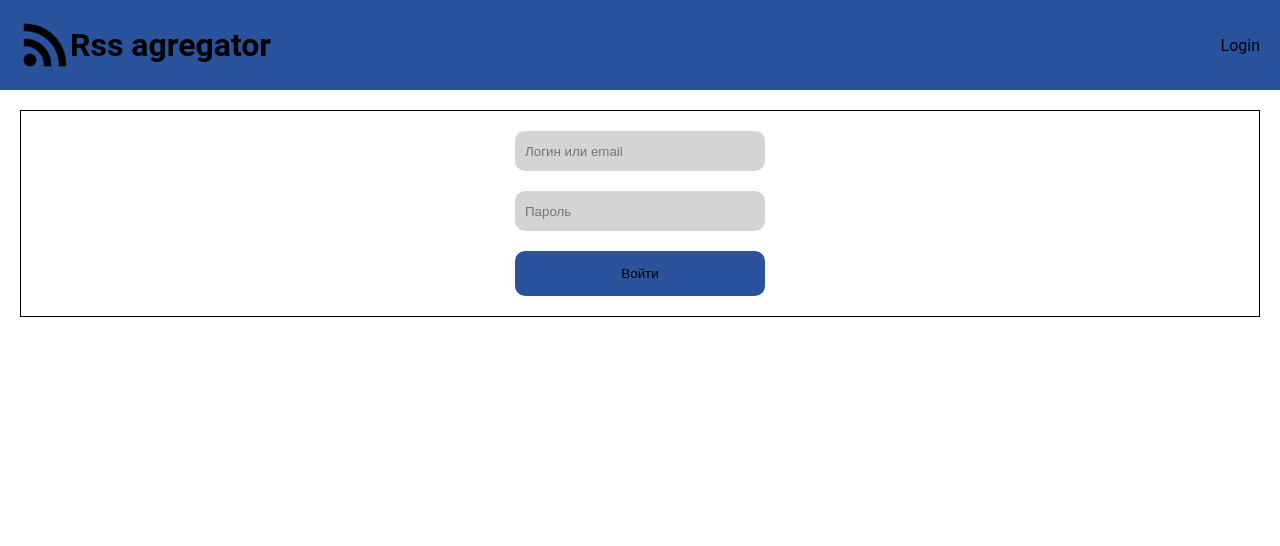
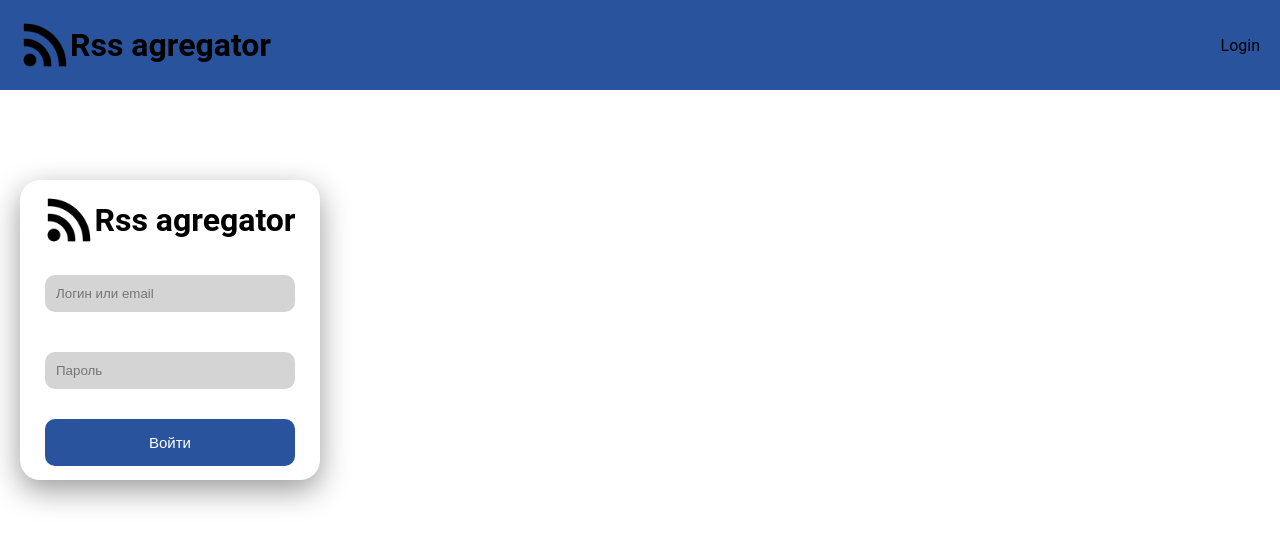
Before and after one commit to BarryTheAllen/rss_aggregator, a React (Vite) app in the folder frontend/rssGenerator/: page /Login in a window 1280 px wide. Shown: the top 546 px of the page. Built offline with nearby package versions, Linux system fonts and the light colour scheme.

Commit message:
login form

```diff
--- a/frontend/rssGenerator/src/UI/Button/Button.jsx
+++ b/frontend/rssGenerator/src/UI/Button/Button.jsx
@@ -1,7 +1,11 @@
 import styles from "./Button.module.css";
 
-const Button = ({ text }) => {
-  return <button className={styles.button}>{text}</button>;
+const Button = ({ text, ...props }) => {
+  return (
+    <button className={styles.button} {...props}>
+      {text}
+    </button>
+  );
 };
 
 export default Button;
--- a/frontend/rssGenerator/src/UI/Button/Button.module.css
+++ b/frontend/rssGenerator/src/UI/Button/Button.module.css
@@ -1,6 +1,21 @@
 .button {
+    display: flex;
+    justify-content: center;
+    align-items: center;
     padding: 15px;
     background: #2a539e;
     border-radius: 10px;
+    color: #fff;
+    font-size: 15px;
+    font-weight: 500;
     width: 250px;
+    cursor: pointer;
+    transition: all .3s ease-in-out;
 }
+
+.button:hover {
+    box-shadow: 0 5px 20px rgba(0, 0, 0, 0.2);
+    transform: translateY(2px);
+    color: #bbb9b9;
+    background: #0f3172;
+}
--- a/frontend/rssGenerator/src/UI/Header/Header.jsx
+++ b/frontend/rssGenerator/src/UI/Header/Header.jsx
@@ -1,13 +1,12 @@
 import { Link } from "react-router";
 import styles from "./Header.module.css";
-import logo from "./assets/logo.png";
+import Logo from "../Logo/";
 
 const Header = () => {
   return (
     <header className={styles.header}>
-      <Link to={"/Home"} className={styles.logo}>
-        <img src={logo} alt="Logo" className={styles.logoImg} />
-        <h1 className={styles.logoTitle}>Rss agregator</h1>
+      <Link to={"/Home"}>
+        <Logo />
       </Link>
       <nav>
         <Link to={"/Login"}>Login</Link>
--- a/frontend/rssGenerator/src/UI/Header/Header.module.css
+++ b/frontend/rssGenerator/src/UI/Header/Header.module.css
@@ -8,14 +8,3 @@
     top: 0;
     z-index: 1000;
 }
-
-.logo {
-    display: flex;
-    justify-content: center;
-    align-items: center;
-}
-
-.logoImg {
-    max-width: 135px;
-    max-height: 50px;
-}
--- a/frontend/rssGenerator/src/UI/Input/Input.jsx
+++ b/frontend/rssGenerator/src/UI/Input/Input.jsx
@@ -1,8 +1,13 @@
 import styles from "./Input.module.css";
 
-const Input = ({ placeholder, type }) => {
+const Input = ({ placeholder, type, ...props }) => {
   return (
-    <input className={styles.input} placeholder={placeholder} type={type} />
+    <input
+      className={styles.input}
+      placeholder={placeholder}
+      type={type}
+      {...props}
+    />
   );
 };
 
--- a/frontend/rssGenerator/src/UI/Input/Input.module.css
+++ b/frontend/rssGenerator/src/UI/Input/Input.module.css
@@ -4,4 +4,11 @@
     background: #d4d4d4;
     border-radius: 10px;
     padding: 10px;
+    border: 1px solid transparent;
+    margin: 10px;
+    transition:all .3s ease-in-out;
 }
+
+.input:focus {
+    border: 1px solid #3b3b3b;
+}
--- /dev/null
+++ b/frontend/rssGenerator/src/UI/Logo/Logo.jsx
@@ -0,0 +1,13 @@
+import styles from "./Logo.module.css";
+import logo from "./assets/logo.png";
+
+const Logo = () => {
+  return (
+    <div className={styles.logo}>
+      <img src={logo} alt="logo" className={styles.logoImg} />
+      <h1 className={styles.logoTitle}>Rss agregator</h1>
+    </div>
+  );
+};
+
+export default Logo;
--- /dev/null
+++ b/frontend/rssGenerator/src/UI/Logo/Logo.module.css
@@ -0,0 +1,10 @@
+.logo {
+    display: flex;
+    justify-content: center;
+    align-items: center;
+}
+
+.logoImg {
+    max-width: 135px;
+    max-height: 50px;
+}
--- /dev/null
+++ b/frontend/rssGenerator/src/UI/Logo/index.js
@@ -0,0 +1,2 @@
+import Logo from "./Logo";
+export default Logo;
--- a/frontend/rssGenerator/src/pages/authorization/login/Login.jsx
+++ b/frontend/rssGenerator/src/pages/authorization/login/Login.jsx
@@ -1,13 +1,78 @@
 import Input from "@/UI/Input";
 import styles from "./Login.module.css";
 import Button from "@/UI/Button";
+import Logo from "@/UI/Logo";
+import { useState } from "react";
 
 const Login = () => {
+  const [form, setForm] = useState({
+    identifier: "",
+    password: ""
+  });
+  const [formError, setFormError] = useState({
+    identifierErr: "",
+    passwordErr: ""
+  });
+
+  console.log(form);
+
+  const handleChangeInput = e => {
+    const key = e.target.name;
+    const newValue = e.target.value;
+    setForm(prev => ({
+      ...prev,
+      [key]: newValue
+    }));
+  };
+
+  const handleSubmit = e => {
+    e.preventDefault();
+
+    let hasError = false;
+    const newErrors = { identifierErr: "", passwordErr: "" };
+
+    if (!form.identifier.trim()) {
+      newErrors.identifierErr = "Поле обязательно для заполнения";
+      hasError = true;
+    } else if (form.identifier.length < 3) {
+      newErrors.identifierErr = "Логин не может быть меньше 3 символов";
+      hasError = true;
+    }
+
+    if (!form.password.trim()) {
+      newErrors.passwordErr = "Поле обязательно для заполнения";
+      hasError = true;
+    } else if (form.password.length < 6) {
+      newErrors.passwordErr = "Пароль не может быть меньше 6 символов";
+      hasError = true;
+    }
+
+    if (hasError) {
+      setFormError(newErrors);
+      return;
+    }
+  };
+
   return (
-    <form className={styles.loginForm}>
-      <Input placeholder={"Логин или email"} type={"text"} />
-      <Input placeholder={"Пароль"} type={"text"} />
-      <Button text={"Войти"} />
+    <form className={styles.loginForm} onSubmit={handleSubmit}>
+      <Logo />
+      <Input
+        placeholder={"Логин или email"}
+        type={"text"}
+        name="identifier"
+        required
+        onChange={handleChangeInput}
+      />
+      {formError.identifierErr}
+      <Input
+        placeholder={"Пароль"}
+        type={"password"}
+        name="password"
+        required
+        onChange={handleChangeInput}
+      />
+      {formError.passwordErr}
+      <Button text={"Войти"} type="submit" />
     </form>
   );
 };
--- a/frontend/rssGenerator/src/pages/authorization/login/Login.module.css
+++ b/frontend/rssGenerator/src/pages/authorization/login/Login.module.css
@@ -1,18 +1,19 @@
 .loginForm {
+  width: 300px;
+  height: 300px;
   display: flex;
+  position: absolute;
+  top: 20%;
+  margin-top: 30px;
   justify-content: center;
+  justify-self: center;
+  align-self: center;
   align-items: center;
   flex-direction: column;
-    border: 1px solid #000;
   padding: 20px;
   margin: 20px;
   gap: 20px;
+  border-radius: 20px;
+  box-shadow: 0 10px 30px rgba(0, 0, 0, 0.4);
+  background: white;
 }
-
-.input {
-    width: 250px;
-    height: 40px;
-    background: #d4d4d4;
-    border-radius: 10px;
-    padding: 10px;
-}
```
Also changed, not shown: frontend/rssGenerator/src/UI/Logo/assets/logo.png (renamed from frontend/rssGenerator/src/UI/Header/assets/logo.png). Lines whose indentation alone changed are shown as unchanged.
